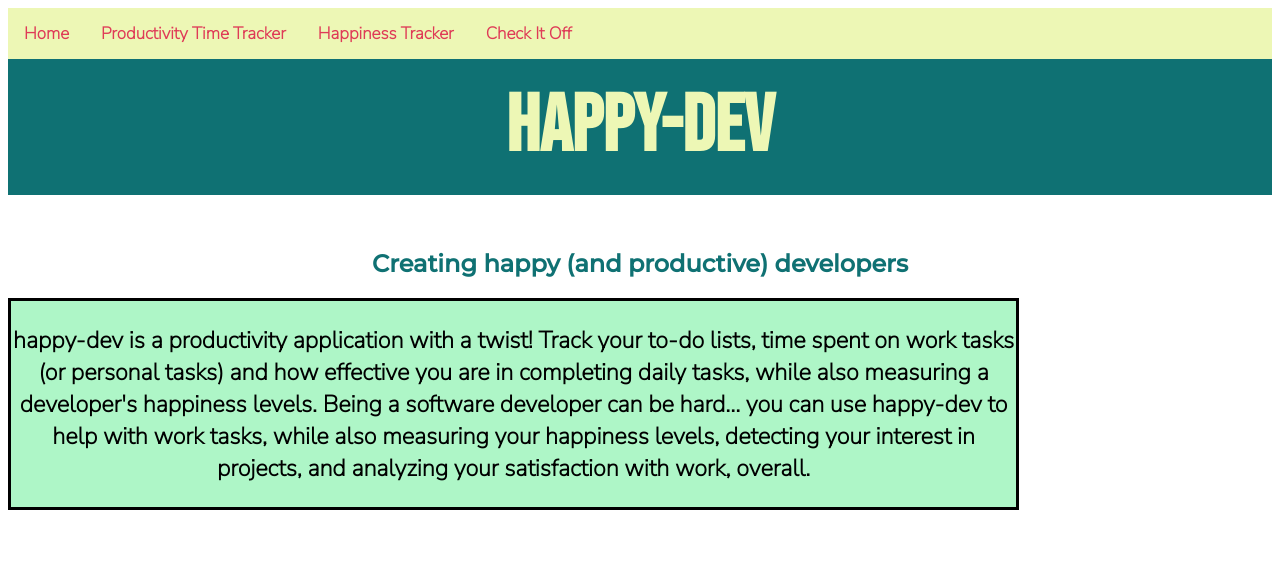
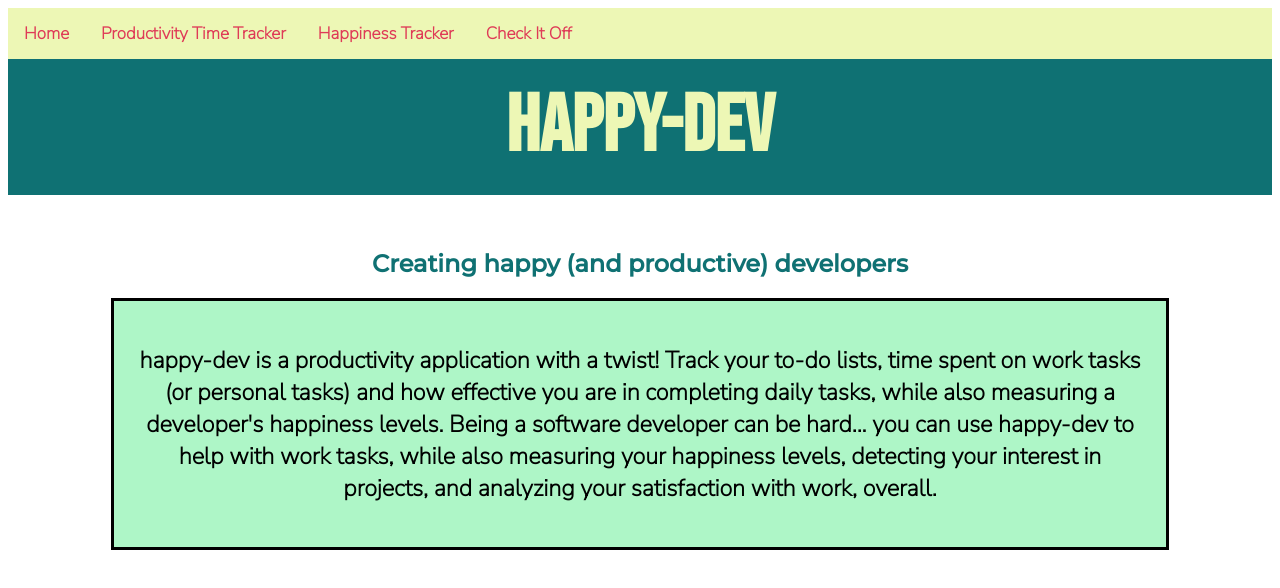
Before and after one commit to MaddyKapfhammer/happy-dev, an Angular app: page / in a window 1280 px wide. Shown: the top 588 px of the page. Built offline with nearby package versions, Linux system fonts and the light colour scheme.

Commit message:
Update formatting of home page.

```diff
--- a/src/app/home/home.component.css
+++ b/src/app/home/home.component.css
@@ -1,15 +1,12 @@
 .homePage{
   width: 80%;
   font-family: "Nunito Sans", sans-serif;
+  background-color: #aef6c7;
+  position: relative;
+  margin: auto;
+  font-size: 20px;
   text-align: center;
-  background-color: #ef8354;
+  padding: 20px;
+  border-style: solid;
+
 }
-
-.description{
-  background-color: #aef6c7;
-  display: inline-block;
-  margin: 0 auto;
-  text-align: center;
-  font-size: 20px;
-  border-style: solid;
-}
--- a/src/app/home/home.component.html
+++ b/src/app/home/home.component.html
@@ -9,11 +9,9 @@
 <h2>Creating happy (and productive) developers</h2>
 
 <div class="homePage">
-  <div class="description">
-    <h3>happy-dev is a productivity application with a twist! Track your to-do lists,
-      time spent on work tasks (or personal tasks) and how effective you are in completing daily tasks,
-      while also measuring a developer's happiness levels. Being a software developer can be hard...
-      you can use happy-dev to help with work tasks, while also measuring your happiness levels, detecting your
-      interest in projects, and analyzing your satisfaction with work, overall.</h3>
-  </div>
+  <h3>happy-dev is a productivity application with a twist! Track your to-do lists,
+    time spent on work tasks (or personal tasks) and how effective you are in completing daily tasks,
+    while also measuring a developer's happiness levels. Being a software developer can be hard...
+    you can use happy-dev to help with work tasks, while also measuring your happiness levels, detecting your
+    interest in projects, and analyzing your satisfaction with work, overall.</h3>
 </div>
--- a/src/styles.css
+++ b/src/styles.css
@@ -4,7 +4,6 @@ h1{
   background-color: #0f7173;
   color: #edf7b5;
   padding: 20px;
-  /* height: 150px; */
   text-align: center;
   margin-top: 0px;
 }
@@ -15,6 +14,8 @@ h2{
   font-weight: bold;
   text-align: center;
 }
+
+
 
 .footer{
   position: fixed;
```
